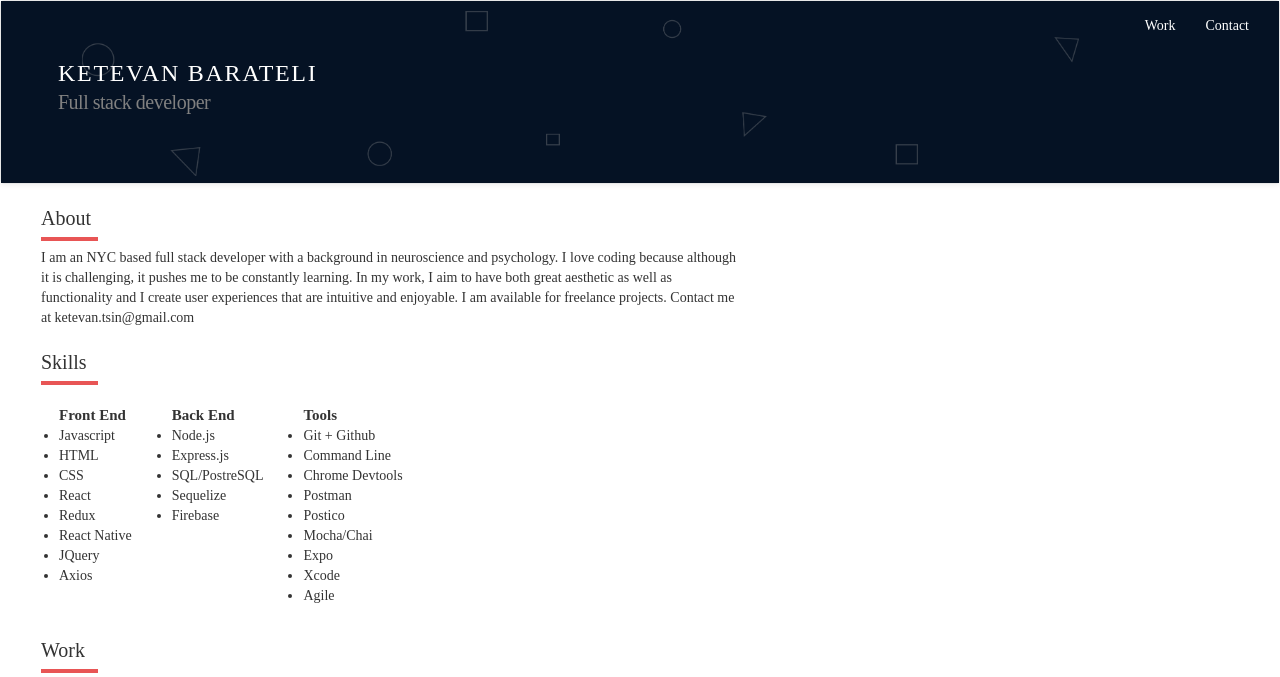
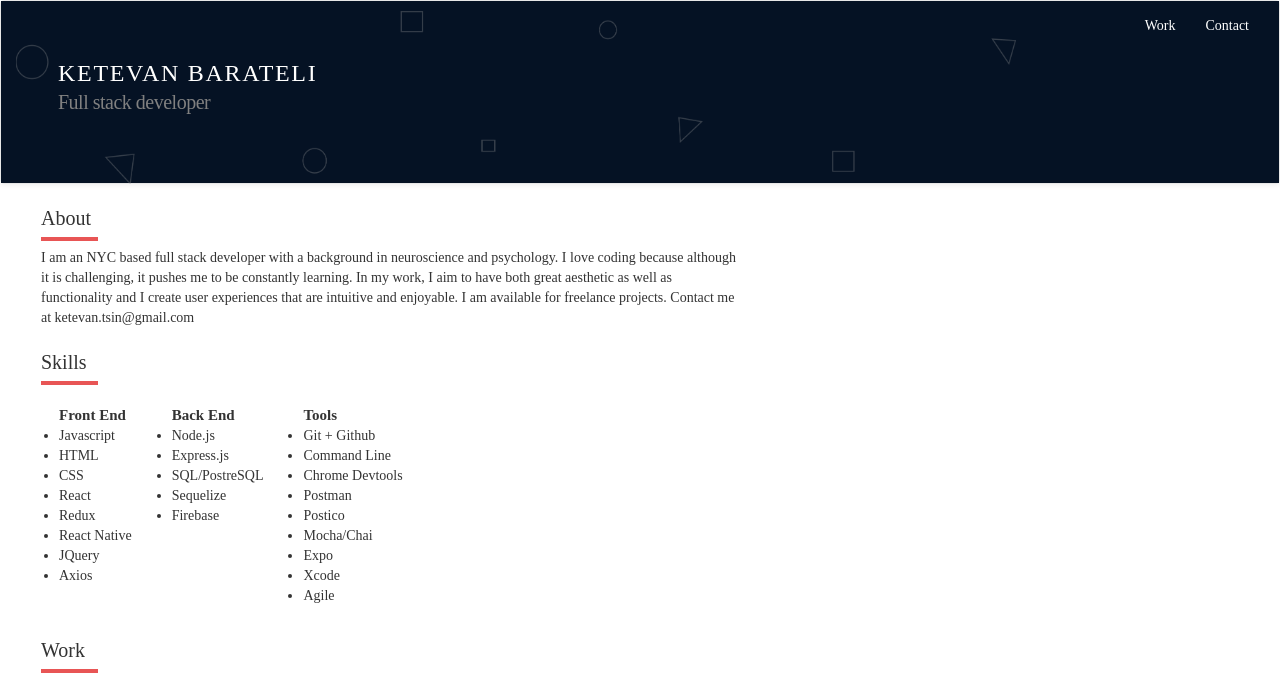
Before and after one commit to Ketevann/personal-web, a React app: page / in a window 1280 px wide. Shown: the top 677 px of the page. Built offline with nearby package versions, Linux system fonts and the light colour scheme.

Commit message:
changed nav bar img size

```diff
--- a/public/styles.css
+++ b/public/styles.css
@@ -576,10 +576,10 @@ div#footer-name {
 #nav-img {
     position: absolute;
     z-index: 0;
-    width: 78%;
-    height: auto;
+    /* width: 97%; */
+    /* height: 95%; */
     top: 10px;
-    left: 81px;
+    width: 1000px;
 }
 
 @media only screen and (min-width: 769px)  {
```
